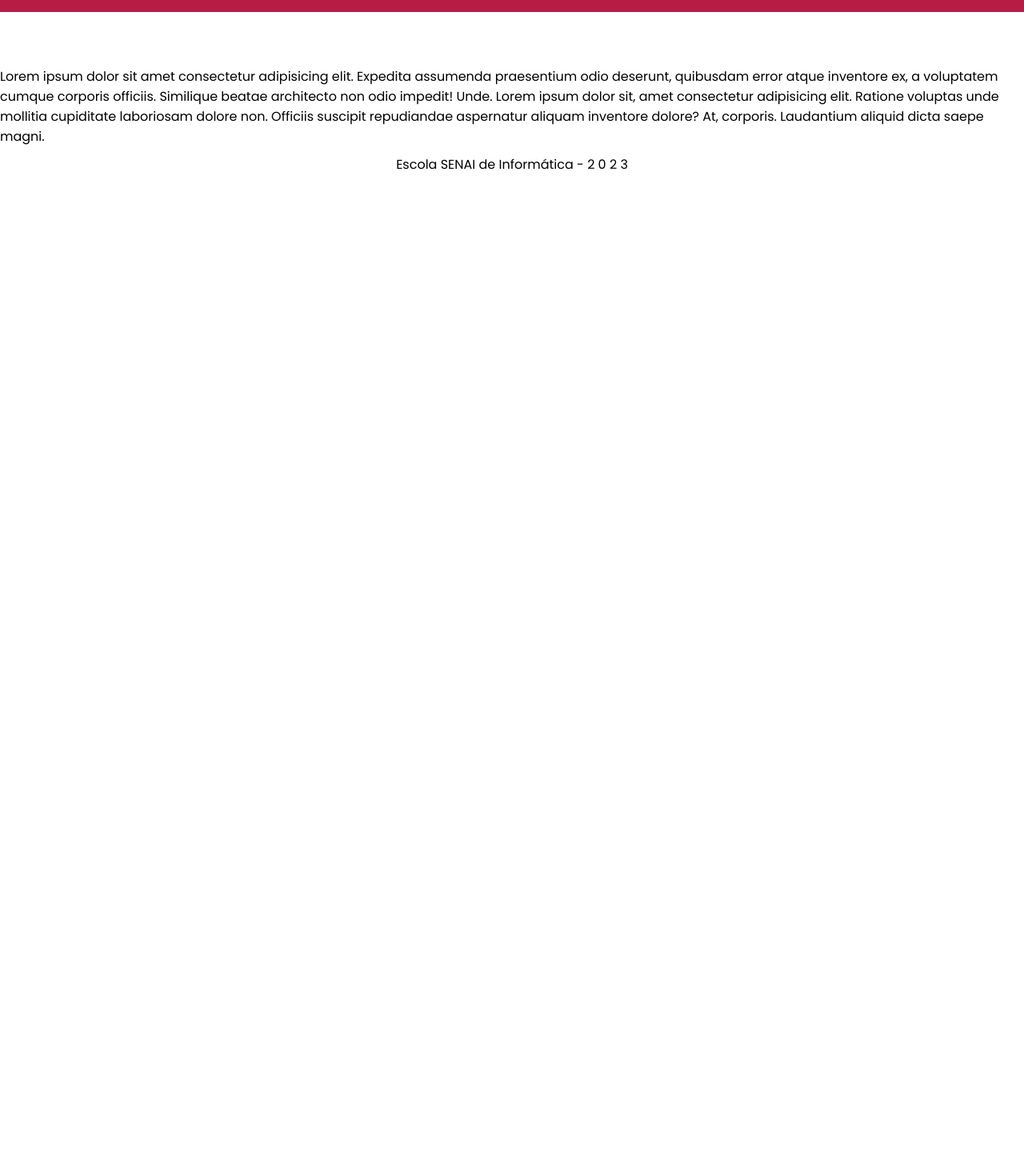
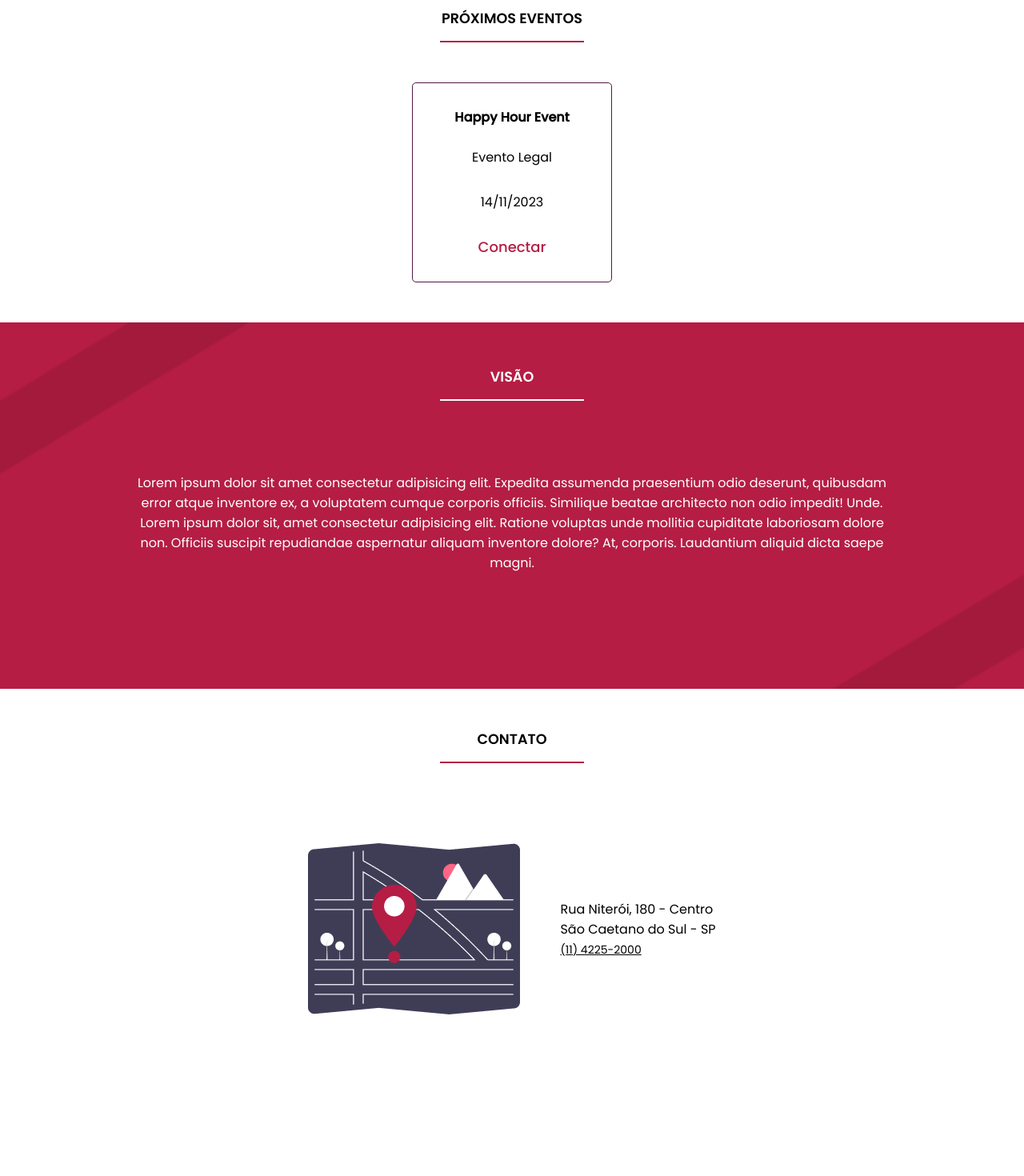
Before and after one commit to GabrielHenriqueas/JavaScript, a React (Create React App) app in the folder React/eventplus/: page / in a window 1280 px wide. Shown: the part 820-2290 px from the top of the page at 80% size. Before the commit the page ends 1048 px from the top, so only its background shows below. Built offline with nearby package versions, Linux system fonts and the light colour scheme.

Commit message:
08.11.2023

```diff
--- a/React/eventplus/package.json
+++ b/React/eventplus/package.json
@@ -6,6 +6,7 @@
     "@testing-library/jest-dom": "^5.17.0",
     "@testing-library/react": "^13.4.0",
     "@testing-library/user-event": "^13.5.0",
+    "axios": "^1.6.1",
     "react": "^18.2.0",
     "react-dom": "^18.2.0",
     "react-router-dom": "^6.18.0",
--- a/React/eventplus/src/Pages/HomePage/HomePage.css
+++ b/React/eventplus/src/Pages/HomePage/HomePage.css
@@ -0,0 +1,20 @@
+.events-box {
+    display: flex;
+    flex-direction: column;
+    align-items: center;
+    gap: 30px;
+    margin-top: 50px;
+    /* padding: 40px 0 20px 0; */
+  }
+
+  /* --color-blue-red: #511948; */
+
+  @media screen and (min-width: 992px) {
+
+
+    .events-box {
+      flex-direction: row;
+      flex-wrap: wrap;
+      margin: 50px 0;
+    }
+  }
--- a/React/eventplus/src/Pages/HomePage/HomePage.jsx
+++ b/React/eventplus/src/Pages/HomePage/HomePage.jsx
@@ -1,16 +1,39 @@
-import React from 'react';
-import Title from '../../components/Title/Title';
-import MainContent from '../../components/MainContent/MainContent';
-import Banner from '../../components/Banner/Banner';
-import VisionSection from '../../components/VisionSection/VisionSection';
+import React from "react";
+import "./HomePage.css";
+import MainContent from "../../components/MainContent/MainContent";
+import Banner from "../../components/Banner/Banner";
+import VisionSection from "../../components/VisionSection/VisionSection";
+import ContactSection from "../../components/ContactSection/ContactSection";
+import NextEvent from "../../components/NextEvent/NextEvent";
+import Container from "../../components/Container/Container";
+import Title from "../../components/Title/Title";
 
 const HomePage = () => {
-    return (
-        <MainContent>
-            <Banner/>
-            <VisionSection />
-        </MainContent>
-    );
+  return (
+    <MainContent>
+      <Banner />
+
+      {/* PRÓXIMOS EVENTOS */}
+      <section className="proximos-eventos">
+        <Container>
+          <Title titleText={"Próximos Eventos"}/>
+
+          <div className="events-box">
+            <NextEvent
+              title={"Happy Hour Event"}
+              drescription={"Evento Legal"}
+              eventDate={"14/11/2023"}
+              idEvento={"d41b6eb0-e29d-494f-8b38-ac9c3ee48861"}
+            />
+
+          </div>
+        </Container>
+      </section>
+
+      <VisionSection />
+      <ContactSection />
+    </MainContent>
+  );
 };
 
 export default HomePage;
--- /dev/null
+++ b/React/eventplus/src/components/ContactSection/ContactSection.css
@@ -0,0 +1,44 @@
+@font-face {
+    font-family: Poppins-Regular;
+    src: url(../../assets/fonts/Poppins/Poppins-Regular.ttf);
+  }
+
+  @font-face {
+    font-family: Poppins-Medium;
+    src: url(../../assets/fonts/Poppins/Poppins-Medium.ttf);
+  }
+
+  .contato {
+    padding: 50px 0;
+    width: 100%;
+    height: 630px;
+  }
+
+  .contato__endereco-box {
+    display: flex;
+    flex-direction: column;
+    align-items: center;
+    gap: 30px;
+    margin-top: 100px;
+  }
+
+  .contato__endereco {
+    font-family: Poppins-Regular;
+    font-size: 0.875rem;
+    text-align: center;
+    line-height: 50px;
+  }
+
+  .contato__telefone {
+    font-family: Poppins-Regular;
+    font-size: 0.875rem;
+    color: var(--text-color);
+  }
+
+  @media screen and (min-width: 992px) {
+    .contato__endereco-box {
+      flex-direction: row;
+      justify-content: center;
+      gap: 50px;
+    }
+  }
--- /dev/null
+++ b/React/eventplus/src/components/ContactSection/ContactSection.jsx
@@ -0,0 +1,30 @@
+import React from "react";
+import "./ContactSection.css";
+import Title from "../Title/Title";
+import contatoMap from '../../assets/images/contato-map.png'
+
+const ContactSection = () => {
+  return (
+    <section className="contato">
+      <Title titleText={"Contato"} />
+
+      <div className="contato__endereco-box">
+        <img
+            src={contatoMap}
+            alt="Imagem ilustrativa de um mapa"
+            className="contato__img-map"
+        />
+        <p>
+            Rua Niterói, 180 - Centro <br />
+            São Caetano do Sul - SP <br />
+            <a
+            href="tel:+551142252000"
+            className='contato__telefone'
+            >(11) 4225-2000</a>
+        </p>
+      </div>
+    </section>
+  );
+};
+
+export default ContactSection;
--- a/React/eventplus/src/components/Footer/Footer.css
+++ b/React/eventplus/src/components/Footer/Footer.css
@@ -8,6 +8,7 @@
     font-size: 0.875rem;
     padding: 10px;
     background-color: var(--color-white);
+    border-top: 1px solid rgba(0, 0, 0, .25);
 }
 
 .footer-page__rights {
--- /dev/null
+++ b/React/eventplus/src/components/NextEvent/NextEvent.css
@@ -0,0 +1,77 @@
+
+@font-face {
+    font-family: Poppins-Regular;
+    src: url(../../assets/fonts/Poppins/Poppins-Regular.ttf);
+}
+
+@font-face {
+    font-family: Poppins-Medium;
+    src: url(../../assets/fonts/Poppins/Poppins-Medium.ttf);
+}
+
+
+.tootip {
+    color: #fff !important;
+    background-color: #B51D44 !important;
+  }
+
+.event-card {
+    display: flex;
+    flex-direction: column;
+    justify-content: space-evenly;
+    width: 250px;
+    height: 250px;
+    padding: 25px;
+    border: 1px solid var(--color-blue-red);
+    border-radius: 5px;
+    overflow: auto;
+}
+
+/* Largura da barra de rolagem */
+.event-card::-webkit-scrollbar {
+  width: 0px;
+}
+
+.event-card__title {
+    text-align: center;
+    margin-bottom: 20px;
+    font-family: Poppins-Medium;
+    font-size: 1rem;
+}
+
+.event-card__description {
+    font-family: Poppins-Regular;
+    font-size: 1rem;
+    text-align: center;
+    margin-bottom: 25px;
+}
+
+.event-card__connect-link {
+    font-family: Poppins-Medium;
+    font-size: 1.125rem;
+    color: var(--color-red);
+    text-align: center;
+    text-decoration: none;
+    cursor: pointer;
+}
+
+
+@media screen and (min-width: 992px) {
+    .banner {
+      height: 720px;
+      background-image: url(../../assets/images//banner-desktop.png);
+    }
+
+    .events-box {
+
+      justify-content: center;
+      flex-direction: row;
+      flex-wrap: wrap;
+      margin: 50px 0;
+    }
+
+    .event-card {
+      width: 250px;
+      height: 250px;
+    }
+  }
--- /dev/null
+++ b/React/eventplus/src/components/NextEvent/NextEvent.jsx
@@ -0,0 +1,22 @@
+import React from 'react';
+import './NextEvent.css';
+
+const NextEvent = ( {title, drescription, eventDate, idEvento} ) => {
+    function conectar(idEvento) {
+        alert(`Conectando ao evento: ${idEvento}`)
+    }
+    return (
+        <article className='event-card'>
+            <h2 className='event-card__title'>{title}</h2>
+
+            <p className='event-card__description'>{drescription}</p>
+            <p className='event-card__description'>{eventDate}</p>
+
+            <a
+            onClick={() => {conectar(idEvento)}}
+            href="" className='event-card__connect-link'>Conectar</a>
+        </article>
+    );
+};
+
+export default NextEvent;
--- a/React/eventplus/src/components/VisionSection/VisionSection.jsx
+++ b/React/eventplus/src/components/VisionSection/VisionSection.jsx
@@ -1,4 +1,5 @@
 import React from 'react';
+import './VisionSection.css';
 import Title from '../Title/Title';
 
 const VisionSection = () => {
```
Also changed, not shown: 1 other file (tests, documents, lock files or other folders).
